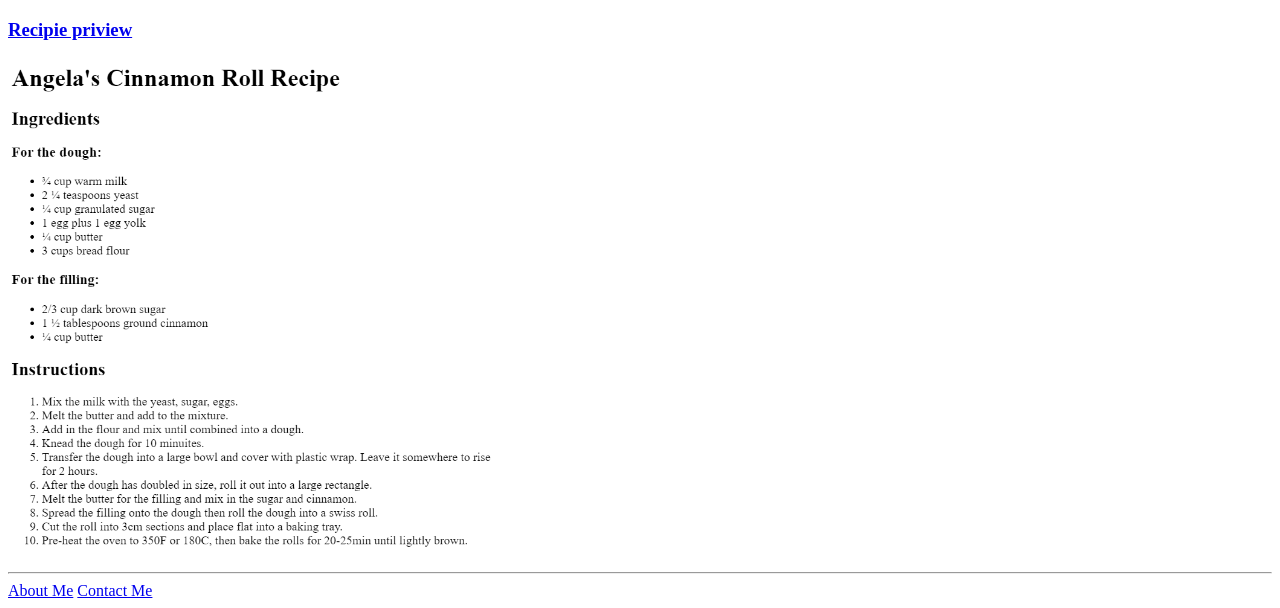
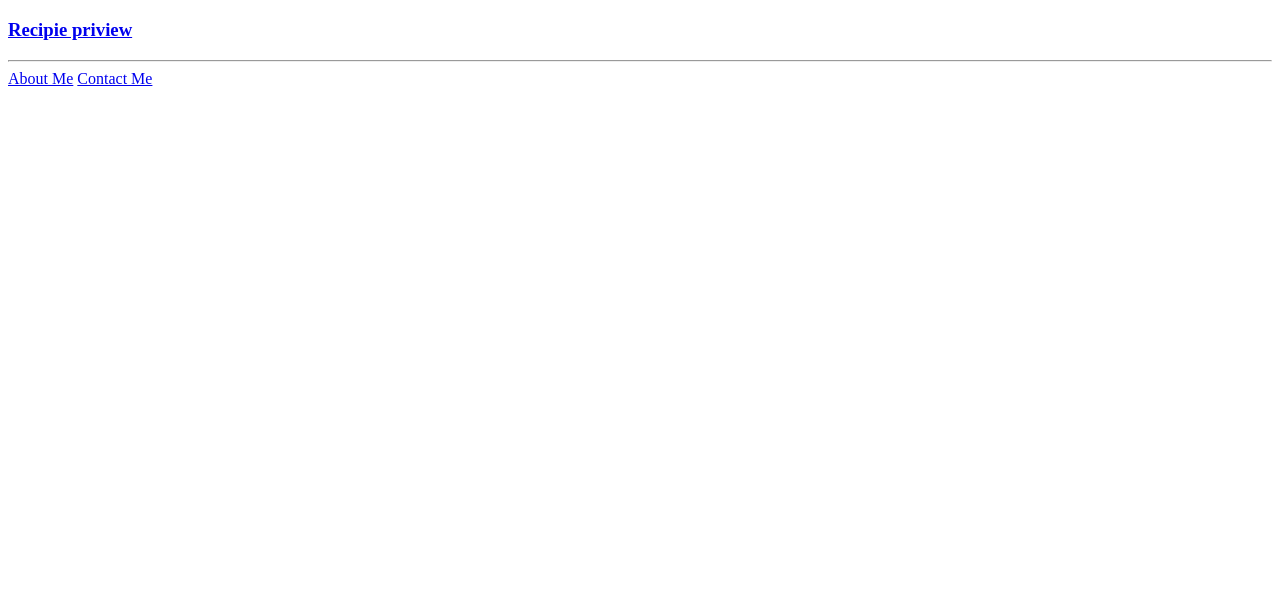
Before and after one commit to Basha13032002/writer, a plain HTML site: page index.html in a window 1280 px wide. Shown: the part 655-1263 px from the top of the page. After the commit the page ends 800 px from the top, so only its background shows below. Drawn offline with Linux system fonts and the light colour scheme.

Commit message:
index.html

```diff
--- a/index.html
+++ b/index.html
@@ -29,22 +29,8 @@
     <h3>
       <a href="./">Recipie priview</a>
     </h3>
-    <img src="./assets/images/recipe.png" height="500" alt="Recipe-priview" />
     <hr />
     <a href="./public/about.html">About Me</a>
     <a href="./public/contact.html">Contact Me</a>
   </body>
 </html>
-<!-- TODO 2: Add Your previous projects' HTML into the public folder -->
-
-<!-- TODO 3: Take screenshots of your project previews and add the images to the images folder -->
-
-<!-- TODO 4: Add titles/subtitles etc. -->
-
-<!-- TODO 5: Add a link to the project pages -->
-
-<!-- TODO 6: Add images to show the project previews
-HINT for TODO 6: You can use the height attribute set to 200 to make the image smaller:
-https://developer.mozilla.org/en-US/docs/Web/HTML/Element/img#attr-height -->
-
-<!-- TODO 7: Add the Contact Me and About Me page links -->
```
